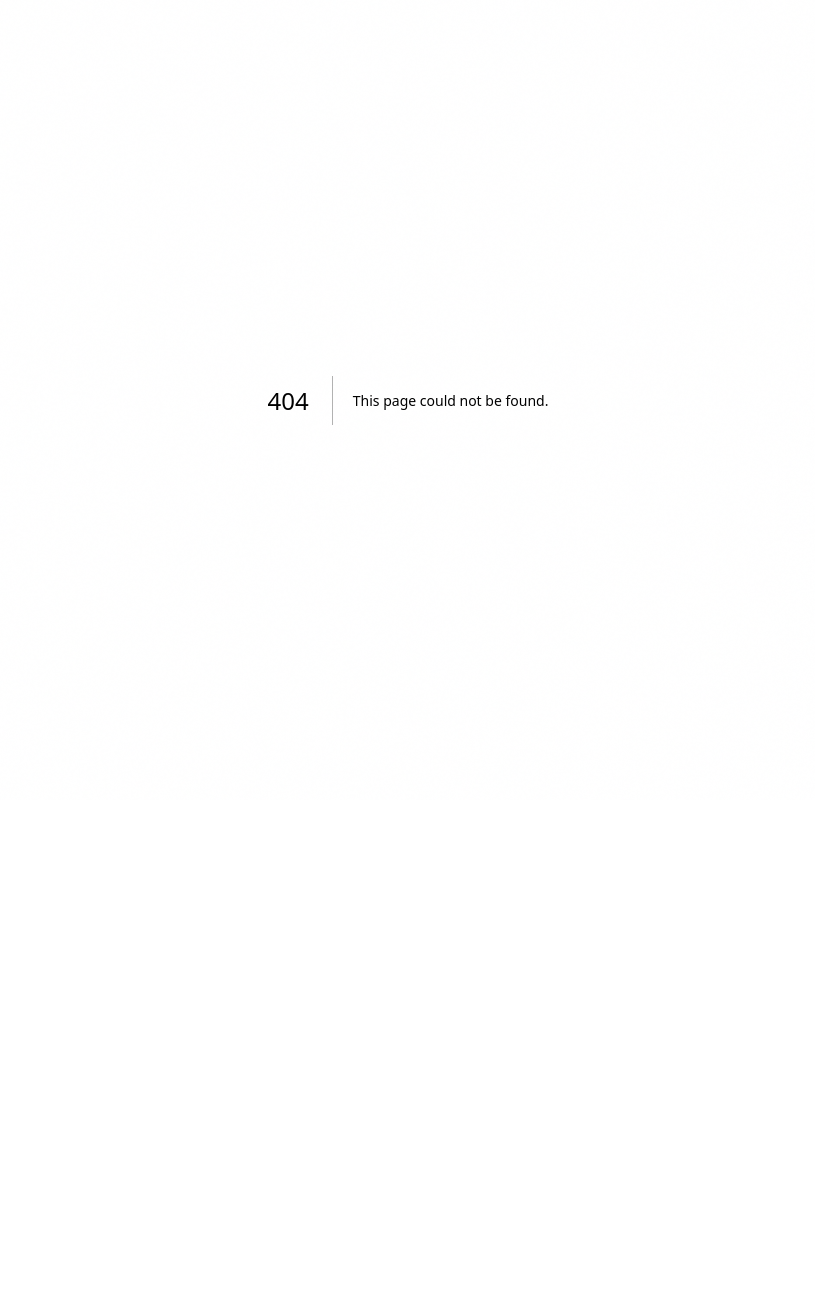
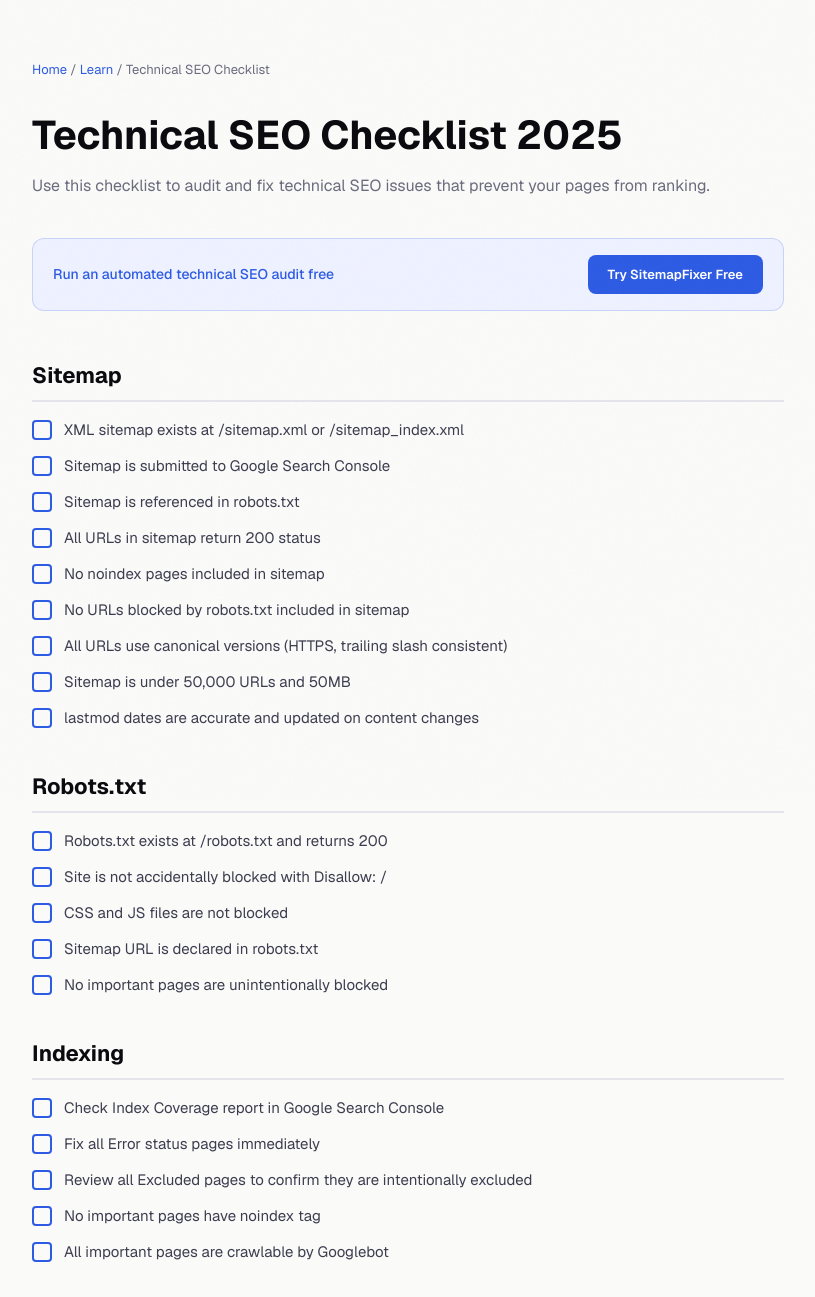
Before and after one commit to Watermelon-Coctail-Bar/sitemap-fixer, a Next.js app: page /learn/technical-seo-checklist in a window 1280 px wide. Before the commit this address had no page. Shown: the top 1297 px of the page, without its empty margins (232-1047 px from the left). Before the commit the page ends 800 px from the top, so only its background shows below. Built offline with nearby package versions, Linux system fonts and the light colour scheme.

Commit message:
Create page.tsx

```diff
--- /dev/null
+++ b/src/app/learn/technical-seo-checklist/page.tsx
@@ -0,0 +1,91 @@
+import type { Metadata } from 'next';
+export const metadata: Metadata = {
+  title: 'Technical SEO Checklist 2025 | SitemapFixer',
+  description: 'Complete technical SEO checklist for 2025. Sitemap, robots.txt, Core Web Vitals, indexing, canonicals, structured data — everything you need to audit.',
+  alternates: { canonical: 'https://sitemapfixer.com/learn/technical-seo-checklist' },
+  openGraph: { title: 'Technical SEO Checklist 2025', description: 'Everything you need for a technical SEO audit.', url: 'https://sitemapfixer.com/learn/technical-seo-checklist', type: 'article' },
+};
+function Check({ done, text }: { done?: boolean; text: string }) {
+  return (
+    <div style={{ display: 'flex', alignItems: 'flex-start', gap: 12, marginBottom: 12 }}>
+      <div style={{ width: 20, height: 20, borderRadius: 4, border: '2px solid #2d5be3', background: done ? '#2d5be3' : 'transparent', flexShrink: 0, marginTop: 2 }} />
+      <span style={{ fontSize: 15, color: '#3d3d4f', lineHeight: 1.6 }}>{text}</span>
+    </div>
+  );
+}
+function Section({ title, children }: { title: string; children: React.ReactNode }) {
+  return (
+    <div style={{ marginBottom: 40 }}>
+      <h2 style={{ fontSize: 22, fontWeight: 700, color: '#0a0a0f', marginBottom: 16, paddingBottom: 8, borderBottom: '2px solid #e4e4ed' }}>{title}</h2>
+      {children}
+    </div>
+  );
+}
+export default function Page() {
+  return (
+    <div style={{ maxWidth: 800, margin: '0 auto', padding: '60px 24px' }}>
+      <nav style={{ fontSize: 13, color: '#6b6b7d', marginBottom: 32 }}>
+        <a href="/" style={{ color: '#2d5be3', textDecoration: 'none' }}>Home</a>{' / '}
+        <a href="/learn" style={{ color: '#2d5be3', textDecoration: 'none' }}>Learn</a>{' / '}
+        <span>Technical SEO Checklist</span>
+      </nav>
+      <h1 style={{ fontSize: 40, fontWeight: 700, color: '#0a0a0f', marginBottom: 16, lineHeight: 1.15 }}>Technical SEO Checklist 2025</h1>
+      <p style={{ fontSize: 16, color: '#6b6b7d', marginBottom: 40 }}>Use this checklist to audit and fix technical SEO issues that prevent your pages from ranking.</p>
+      <div style={{ background: '#eef1ff', border: '1px solid rgba(45,91,227,0.2)', borderRadius: 12, padding: '16px 20px', marginBottom: 48, display: 'flex', alignItems: 'center', justifyContent: 'space-between', gap: 16 }}>
+        <span style={{ fontSize: 14, color: '#2d5be3', fontWeight: 500 }}>Run an automated technical SEO audit free</span>
+        <a href="/" style={{ background: '#2d5be3', color: 'white', padding: '10px 20px', borderRadius: 8, textDecoration: 'none', fontWeight: 600, fontSize: 13 }}>Try SitemapFixer Free</a>
+      </div>
+      <Section title="Sitemap">
+        <Check text="XML sitemap exists at /sitemap.xml or /sitemap_index.xml" />
+        <Check text="Sitemap is submitted to Google Search Console" />
+        <Check text="Sitemap is referenced in robots.txt" />
+        <Check text="All URLs in sitemap return 200 status" />
+        <Check text="No noindex pages included in sitemap" />
+        <Check text="No URLs blocked by robots.txt included in sitemap" />
+        <Check text="All URLs use canonical versions (HTTPS, trailing slash consistent)" />
+        <Check text="Sitemap is under 50,000 URLs and 50MB" />
+        <Check text="lastmod dates are accurate and updated on content changes" />
+      </Section>
+      <Section title="Robots.txt">
+        <Check text="Robots.txt exists at /robots.txt and returns 200" />
+        <Check text="Site is not accidentally blocked with Disallow: /" />
+        <Check text="CSS and JS files are not blocked" />
+        <Check text="Sitemap URL is declared in robots.txt" />
+        <Check text="No important pages are unintentionally blocked" />
+      </Section>
+      <Section title="Indexing">
+        <Check text="Check Index Coverage report in Google Search Console" />
+        <Check text="Fix all Error status pages immediately" />
+        <Check text="Review all Excluded pages to confirm they are intentionally excluded" />
+        <Check text="No important pages have noindex tag" />
+        <Check text="All important pages are crawlable by Googlebot" />
+      </Section>
+      <Section title="Canonical Tags">
+        <Check text="Every page has a self-referencing canonical tag" />
+        <Check text="Canonical tags use absolute URLs with HTTPS" />
+        <Check text="No canonical chains (A canonicals to B which canonicals to C)" />
+        <Check text="Canonical targets are not blocked by robots.txt" />
+        <Check text="Sitemap only contains canonical URLs" />
+      </Section>
+      <Section title="Core Web Vitals">
+        <Check text="LCP (Largest Contentful Paint) under 2.5 seconds" />
+        <Check text="FID/INP (Interaction to Next Paint) under 200ms" />
+        <Check text="CLS (Cumulative Layout Shift) under 0.1" />
+        <Check text="Core Web Vitals pass in Google Search Console" />
+        <Check text="Images are properly sized and use modern formats (WebP/AVIF)" />
+      </Section>
+      <Section title="Redirects and Links">
+        <Check text="No redirect chains (A redirects to B to C)" />
+        <Check text="No redirect loops" />
+        <Check text="Internal links use canonical URLs (not redirecting versions)" />
+        <Check text="No broken internal links returning 404" />
+        <Check text="HTTP automatically redirects to HTTPS" />
+      </Section>
+      <div style={{ background: '#0a0a0f', borderRadius: 12, padding: '32px', textAlign: 'center', marginTop: 48 }}>
+        <div style={{ fontSize: 20, fontWeight: 700, color: 'white', marginBottom: 8 }}>Run this checklist automatically</div>
+        <div style={{ color: '#9999aa', marginBottom: 20, fontSize: 14 }}>SitemapFixer checks most of these items for you in 60 seconds</div>
+        <a href="/" style={{ background: 'white', color: '#0a0a0f', padding: '14px 28px', borderRadius: 8, textDecoration: 'none', fontWeight: 700 }}>Analyze My Site Free</a>
+      </div>
+    </div>
+  );
+}
```
